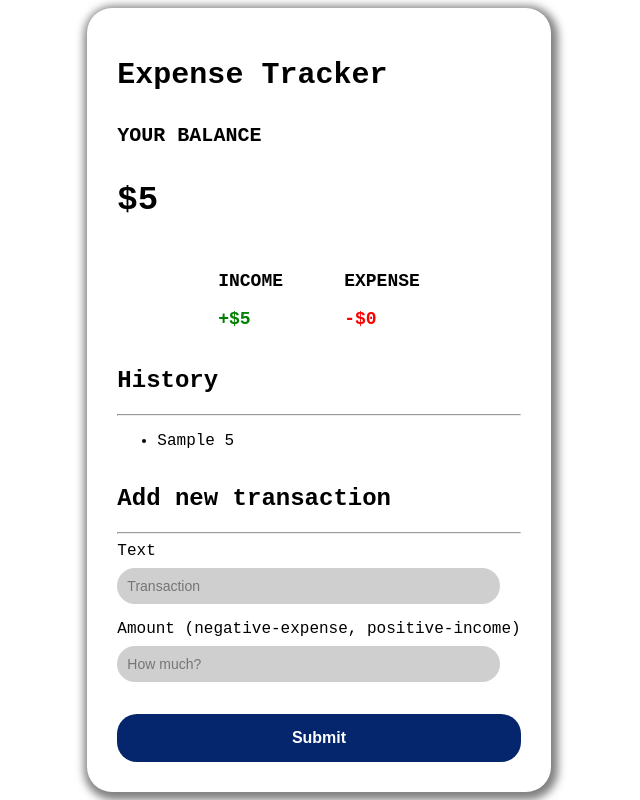
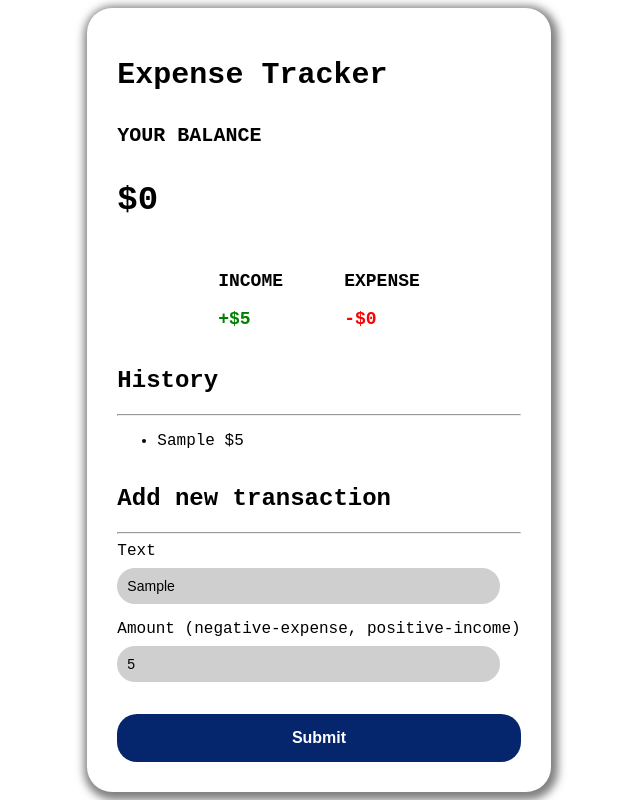
Before and after one commit to LeoLoureiro-code/expense-tracking, a React (Create React App) app: page / in a window 1280 px wide. Both pictures are taken after typing "Sample", "5" into the empty fields and a click on the input "Submit". Shown: the whole page, without its empty margins (321-961 px from the left). Built offline with nearby package versions, Linux system fonts and the light colour scheme.

Commit message:
modify addTransactionInfo function

```diff
--- a/src/App.js
+++ b/src/App.js
@@ -9,9 +9,9 @@ const App = () =>{
 
   const [value, setValue] = useState({
     text: '',
-    quantity: '',
+    quantity: 0,
     balance: 0.00,
-    income: 0.00,
+    income: '',
     expense: 0.00,
     transactions: [],
   })
@@ -24,54 +24,50 @@ const App = () =>{
     }))
   }
 
-  const addIncomeExpense = (e) =>{
-    e.preventDefault()
-    if(value.quantity > 0){
-      addTransactionInfo()
-      setValue({
-        ...value,
-        balance: (parseInt(value.balance) + parseInt(value.quantity)),
-        income: (parseInt(value.income) + parseInt(value.quantity)),
-        quantity: '',
-        text: '',
-      })
-    }
-    if(value.quantity < 0){
-      addTransactionInfo()
-      setValue({
-        ...value,
-        balance: (parseInt(value.balance) + parseInt(value.quantity)),
-        expense: (parseInt(value.expense) + parseInt(value.quantity)),
-        quantity: '',
-        text: '',
-      })
-    }
+  const addExpense = () =>{
+
   }
 
-  const addTransactionInfo = () =>{
+  //todo: Sum income balance correctly
+  const addIncome = () =>{
+    setValue({
+      ...value,
+      balance: (parseFloat(value.balance) + parseFloat(value.quantity)),
+      income: value.income += value.quantity,
+    })
+    console.log(value.balance)
+    console.log(value.quantity)
+  }
+
+  const addTransactionInfo = (e) =>{
+    e.preventDefault()
+
+    let transaction = value.transactions
 
     let transactionObject = {
       transactionText: value.text,
       transactionQuantity: value.quantity,
     }
 
-    let transaction = value.transactions
+    if(transactionObject.transactionQuantity > 0){
+      addIncome()
+    }
 
-    transaction.push(transactionObject)
+    if(transactionObject.transactionQuantity < 0){
+      addExpense()
+    }
 
-    console.log(transactionObject)
     setValue({
       ...value,
-      transactions: [...value.transactions, transaction]
+      transactions: [...transaction, transactionObject]
     })
   }
-
   return(
     <div className ='expense-tracker'>
       <Balance balance ={value.balance}/>
       <Totals income={value.income} expense ={value.expense}/>
-      <History transactions ={value.transactions}/>
-      <Transactions text ={value.text} quantity={value.quantity} addIncomeExpense ={addIncomeExpense} handleChange ={handleChange}/>
+      <History transactions = {value.transactions}/>
+      <Transactions addTransactionInfo ={addTransactionInfo} handleChange ={handleChange}/>
     </div>
   )
 }
--- a/src/components/History.js
+++ b/src/components/History.js
@@ -2,10 +2,10 @@
 
 const History = (props) =>{
     const transactions = props.transactions
-
+    console.log(transactions)
     const listTransactions = transactions.map((transaction) =>
-        <li>
-            <span>{transaction.transactionText}</span> <span>{transaction.transactionQuantity}</span>
+        <li key={transactions.indexOf(transaction)}>
+            <span>{transaction.transactionText}</span> <span>${transaction.transactionQuantity}</span>
         </li>
     )
     return(
--- a/src/components/Transactions.js
+++ b/src/components/Transactions.js
@@ -1,6 +1,7 @@
 import './Transactions.css'
 
 const Transactions = (props) =>{
+
     return(
         <div>
             <h2>Add new transaction</h2>
@@ -10,7 +11,7 @@ const Transactions = (props) =>{
             <input type='text' id='text' name='text' value={props.text} onChange={props.handleChange} placeholder='Transaction' autoComplete='off'/>
             <label htmlFor='amount'>Amount (negative-expense, positive-income)</label>
             <input type='number' id='amount' name='quantity' value={props.quantity} onChange={props.handleChange}  placeholder='How much?' autoComplete='off'/>
-            <input type='submit' value='Submit' onClick={props.addIncomeExpense}/>
+            <input type='submit' value='Submit' onClick={props.addTransactionInfo}/>
         </form>
         </div>
     )
```
